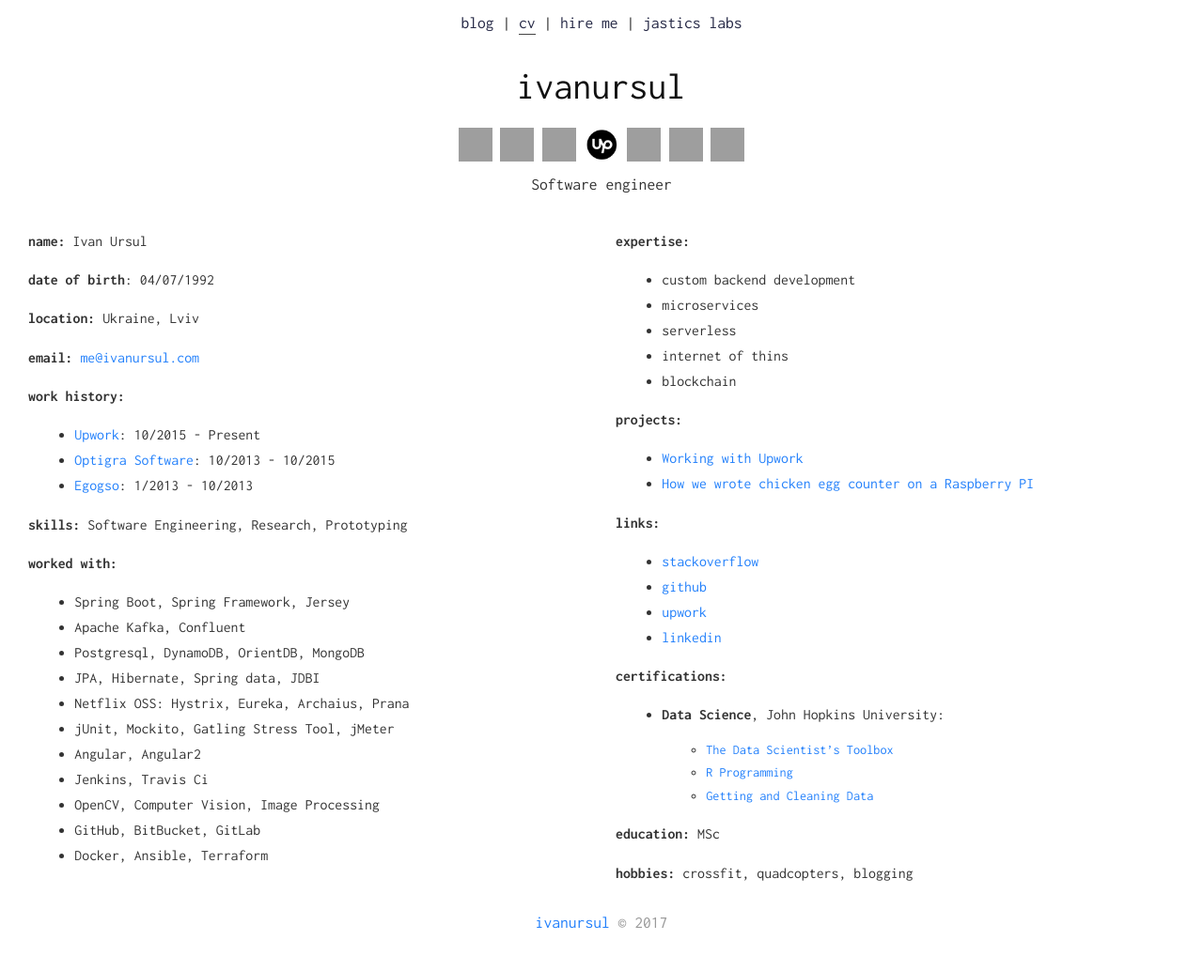
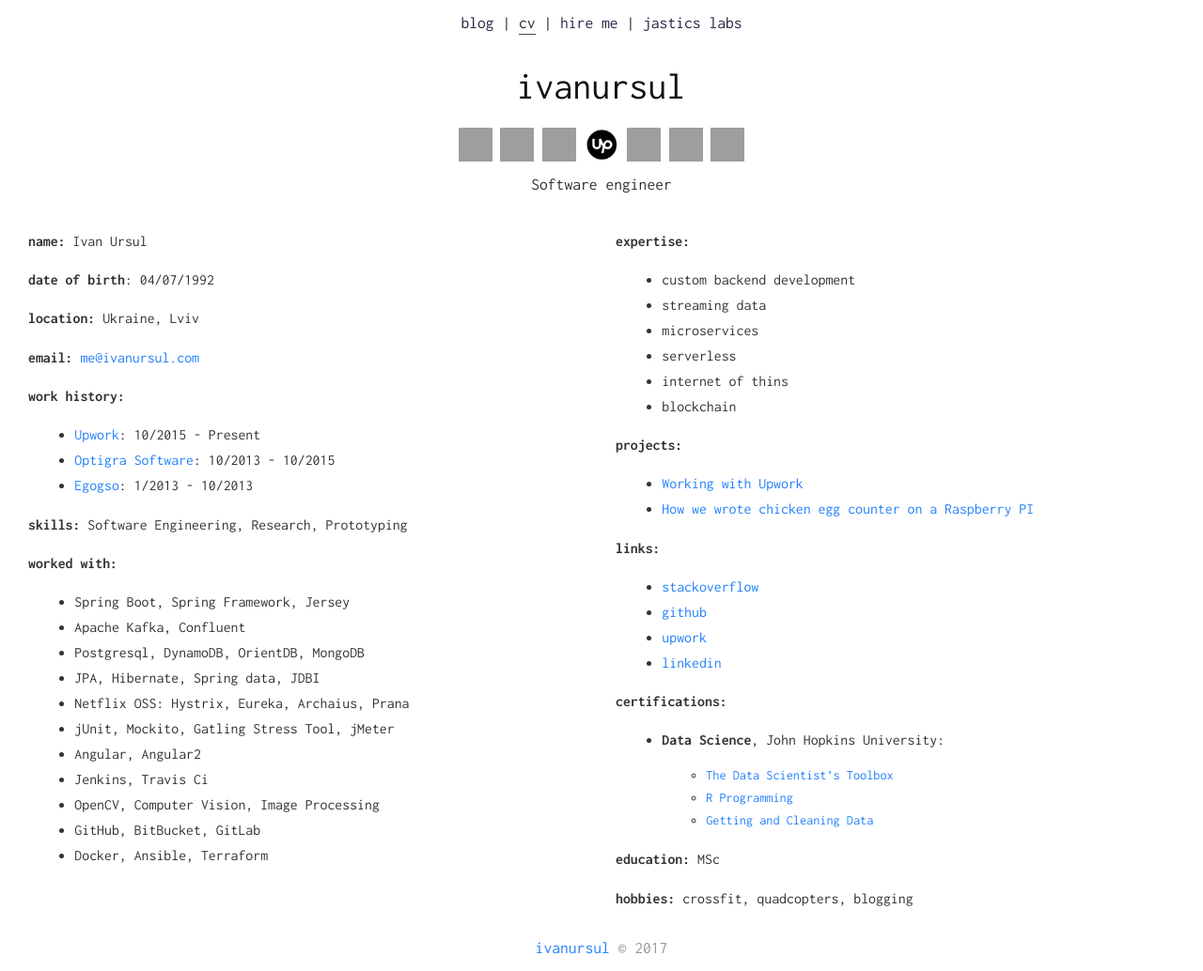
Before and after one commit to ivanursul/ivanursul, a Jekyll site: the page built from cv.html, in a window 1280 px wide. Shown: the whole page at 94% size. Built offline with Jekyll 4.4.1, drawn with Linux system fonts in a browser that asks for light colours; before the commit the page ends 1007 px from its top, so only the background shows below that; grey boxes are pictures that could not be loaded.

Commit message:
Added more info in CV

```diff
--- a/cv.html
+++ b/cv.html
@@ -50,6 +50,7 @@
 
         <ul>
           <li>custom backend development</li>
+          <li>streaming data</li>
           <li>microservices</li>
           <li>serverless</li>
           <li>internet of thins</li>
```
